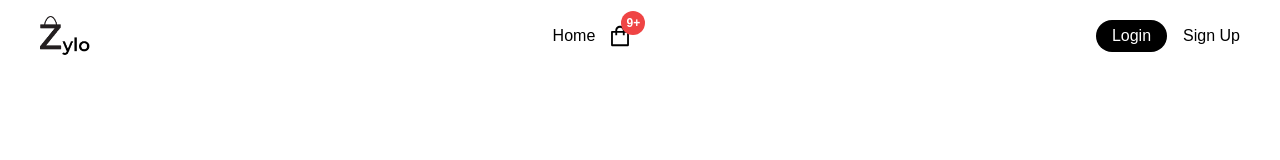
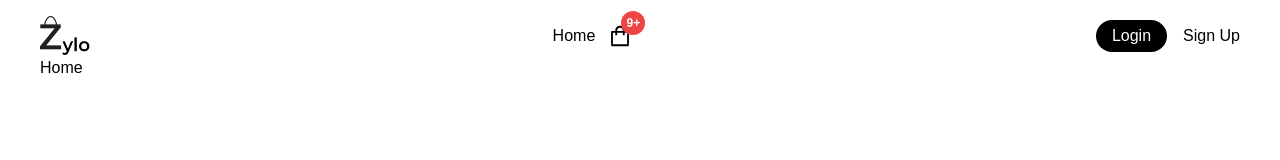
Before and after one commit to mohamed-tsx/e-commerce, a React (Vite) app in the folder Client/: page / in a window 1280 px wide. Shown: the top 160 px of the page. Built offline with nearby package versions, Linux system fonts and the light colour scheme.

Commit message:
Installed react-router-dom and set it up and seperated the Header from Home page

```diff
--- a/Client/package.json
+++ b/Client/package.json
@@ -10,9 +10,13 @@
     "preview": "vite preview"
   },
   "dependencies": {
+    "localforage": "^1.10.0",
+    "match-sorter": "^6.3.4",
     "react": "^18.2.0",
     "react-dom": "^18.2.0",
-    "react-icons": "^5.1.0"
+    "react-icons": "^5.1.0",
+    "react-router-dom": "^6.23.0",
+    "sort-by": "^1.2.0"
   },
   "devDependencies": {
     "@types/react": "^18.2.66",
--- a/Client/src/App.tsx
+++ b/Client/src/App.tsx
@@ -1,8 +1,14 @@
+import { Route, Routes } from "react-router-dom";
+import Header from "./Components/Header";
 import Home from "./Pages/Home Page/Home";
 export default function App() {
   return (
     <div className="max-w-[1200px] mx-auto">
-      <Home />
+      <Header />
+      <Routes>
+        <Route path="/" element={<Home />} />
+        <Route path="/cart" element={<h1>Hi</h1>} />
+      </Routes>
     </div>
   );
 }
--- a/Client/src/Pages/Home Page/Home.tsx
+++ b/Client/src/Pages/Home Page/Home.tsx
@@ -1,12 +1,6 @@
 import Header from "../../Components/Header";
 const Home = () => {
-  return (
-    <div>
-      <p>
-        <Header />
-      </p>
-    </div>
-  );
+  return <div>Home</div>;
 };
 
 export default Home;
--- a/Client/src/main.tsx
+++ b/Client/src/main.tsx
@@ -1,10 +1,13 @@
-import React from 'react'
-import ReactDOM from 'react-dom/client'
-import App from './App.tsx'
-import './index.css'
+import React from "react";
+import ReactDOM from "react-dom/client";
+import App from "./App.tsx";
+import "./index.css";
+import { BrowserRouter } from "react-router-dom";
 
-ReactDOM.createRoot(document.getElementById('root')!).render(
+ReactDOM.createRoot(document.getElementById("root")!).render(
   <React.StrictMode>
-    <App />
-  </React.StrictMode>,
-)
+    <BrowserRouter>
+      <App />
+    </BrowserRouter>
+  </React.StrictMode>
+);
```
Also changed, not shown: 1 other file (tests, documents, lock files or other folders).
